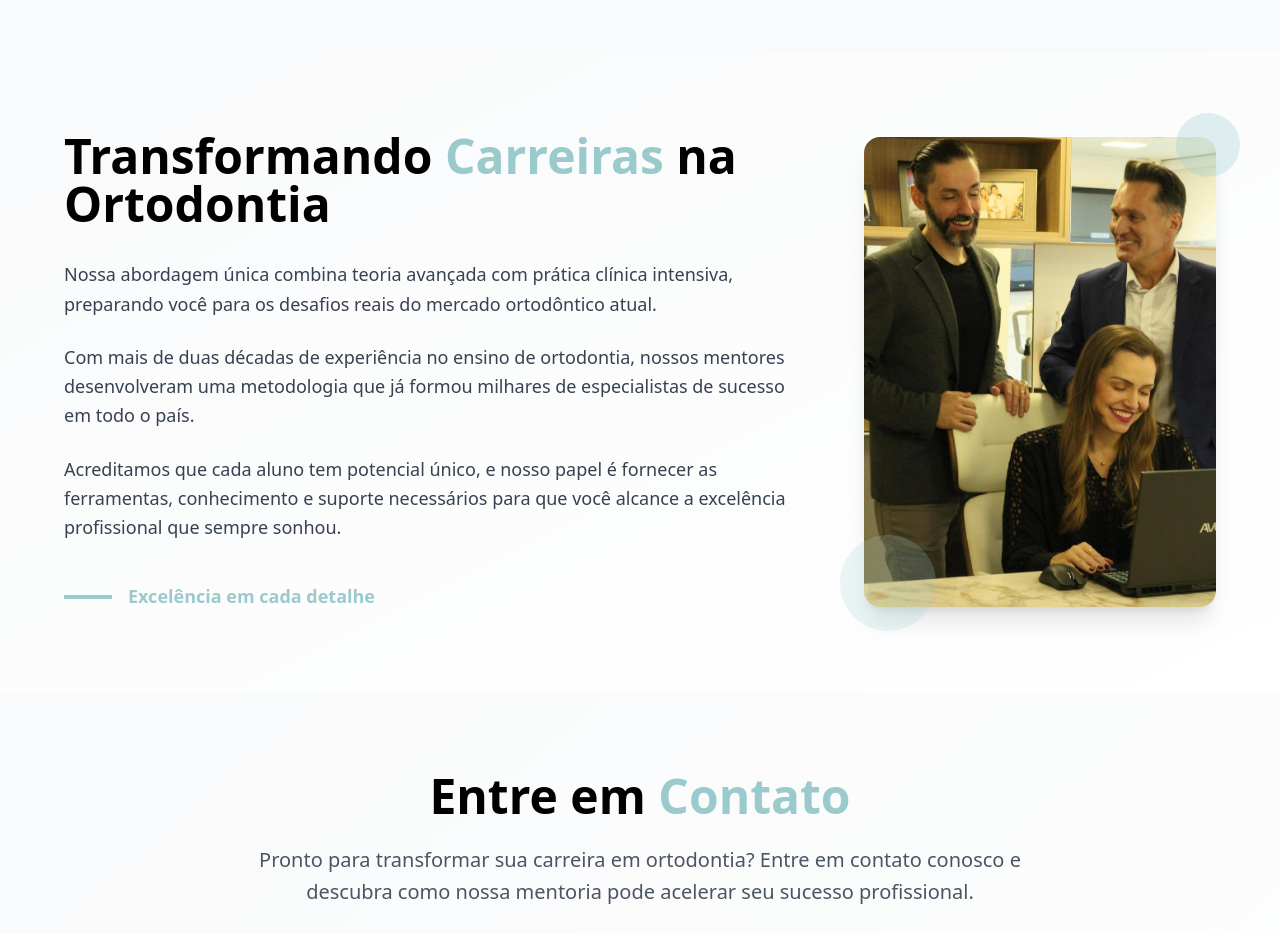
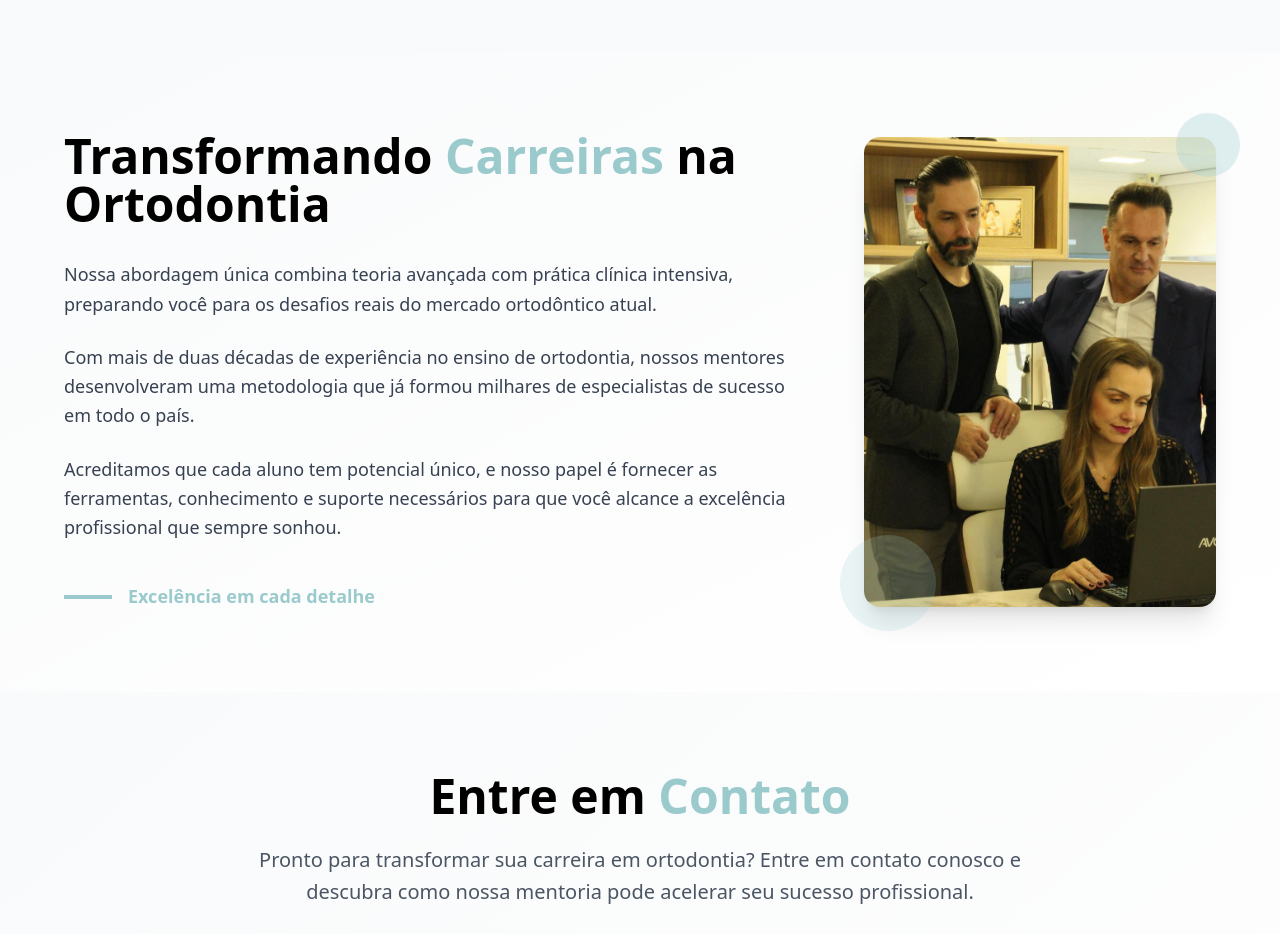
Before and after one commit to rudlenz/orto-mentoria-digital-fly, a React (Vite) app: page / in a window 1280 px wide. Shown: the part 7800-8734 px from the top of the page. Built offline with nearby package versions, Linux system fonts and the light colour scheme.

Commit message:
changing textWithImage image url

```diff
--- a/src/components/TextWithImage.tsx
+++ b/src/components/TextWithImage.tsx
@@ -1,4 +1,4 @@
-import Photo from '../../public/pictures-uploads/EquipPhoto.jpg';
+import Photo from '../../public/pictures-uploads/backgroundHeroToMobile.jpg';
 
 const TextWithImage = () => {
   return (
@@ -41,10 +41,8 @@ const TextWithImage = () => {
             <div className="lg:col-span-1">
               <div className="relative">
                 <div className="aspect-[3/4] overflow-hidden rounded-2xl shadow-xl">
-                  <img
-                    src={Photo}
-                    alt="Profissional da ortodontia"
-                    className="w-full h-full object-cover"
+                  <div
+                    style={{width: '100%', height: '100%', backgroundImage: `url(${Photo})`, backgroundSize: 'cover'}}
                   />
                 </div>
                 <div className="absolute -bottom-6 -left-6 w-24 h-24 bg-penseorto-green rounded-full opacity-20"></div>
```
